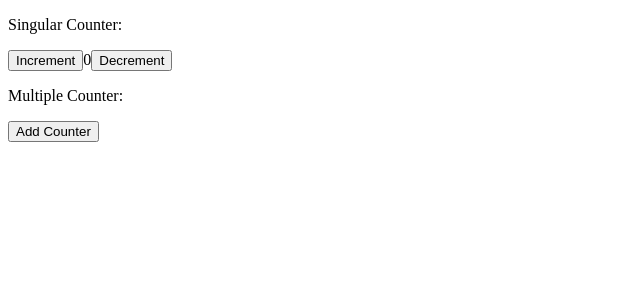
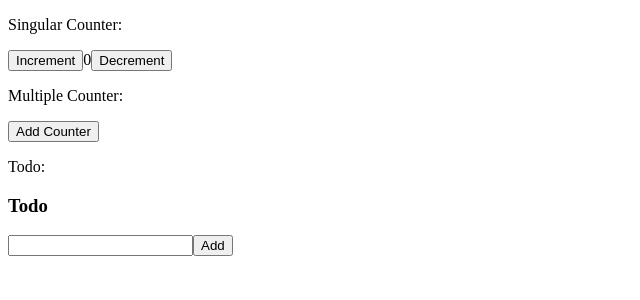
Before and after one commit to blueleorio/intro-to-redux, a React (Create React App) app: page / in a window 1280 px wide. Shown: the top 300 px of the page, without its empty margins (0-640 px from the left). Built offline with nearby package versions, Linux system fonts and the light colour scheme.

Commit message:
doneFirstSection

```diff
--- a/src/App.js
+++ b/src/App.js
@@ -1,6 +1,7 @@
 import React from "react";
 import { Counter } from "./features/counter/Counter";
 import { MultiCounter } from "./features/multiCounter/multiCounter";
+import { Todo } from "./features/Todo/Todo";
 function App() {
   return (
     <div className="App">
@@ -9,6 +10,8 @@ function App() {
       <Counter />
       <p>Multiple Counter:</p>
       <MultiCounter />
+      <p>Todo:</p>
+      <Todo />
     </div>
   );
 }
--- a/src/app/store.js
+++ b/src/app/store.js
@@ -1,10 +1,12 @@
 import { configureStore } from "@reduxjs/toolkit";
 import counterReducer from "../features/counter/counterSlice";
 import multiCounterReducer from "../features/multiCounter/multiCounterSlice";
+import todoReducer from "../features/Todo/todoSlice";
 
 export default configureStore({
   reducer: {
     counter: counterReducer,
     multiCounter: multiCounterReducer,
+    todo: todoReducer,
   },
 });
--- /dev/null
+++ b/src/features/Todo/Todo.js
@@ -0,0 +1,39 @@
+import React from "react";
+import { useSelector, useDispatch } from "react-redux";
+import { addTodo, deleteTodo, toggleTodo } from "./todoSlice";
+
+export function Todo() {
+  const todos = useSelector((state) => state.todo.todo);
+  const dispatch = useDispatch();
+
+  return (
+    <div>
+      <h3>Todo</h3>
+      <form
+        onSubmit={(e) => {
+          e.preventDefault();
+          const input = e.target.elements[0];
+          dispatch(addTodo(input.value));
+          input.value = "";
+        }}
+      >
+        <input type="text" />
+        <button type="submit">Add</button>
+      </form>
+      <ul>
+        {todos.map((todo) => (
+          <li
+            key={todo.id}
+            style={{
+              textDecoration: todo.completed ? "line-through" : "none",
+            }}
+            onClick={() => dispatch(toggleTodo(todo.id))}
+          >
+            {todo.text}
+            <button onClick={() => dispatch(deleteTodo(todo.id))}>X</button>
+          </li>
+        ))}
+      </ul>
+    </div>
+  );
+}
--- /dev/null
+++ b/src/features/Todo/todoSlice.js
@@ -0,0 +1,32 @@
+import { createSlice } from "@reduxjs/toolkit";
+
+export const todoSlice = createSlice({
+  name: "todo",
+  initialState: { todo: [], filter: "all" },
+  reducers: {
+    addTodo: (state, action) => {
+      state.todo.push({
+        id: Date.now(),
+        text: action.payload,
+        completed: false,
+      });
+    },
+    toggleTodo: (state, action) => {
+      state.todo = state.todo.map((todo) => {
+        if (todo.id === action.payload) {
+          return { ...todo, completed: !todo.completed };
+        }
+        return todo;
+      });
+    },
+    deleteTodo: (state, action) => {
+      state.todo = state.todo.filter((todo) => todo.id !== action.payload);
+    },
+    filterTodo: (state, action) => {
+      state.filter = action.payload;
+    },
+  },
+});
+
+export const { addTodo, toggleTodo, deleteTodo } = todoSlice.actions;
+export default todoSlice.reducer;
```
